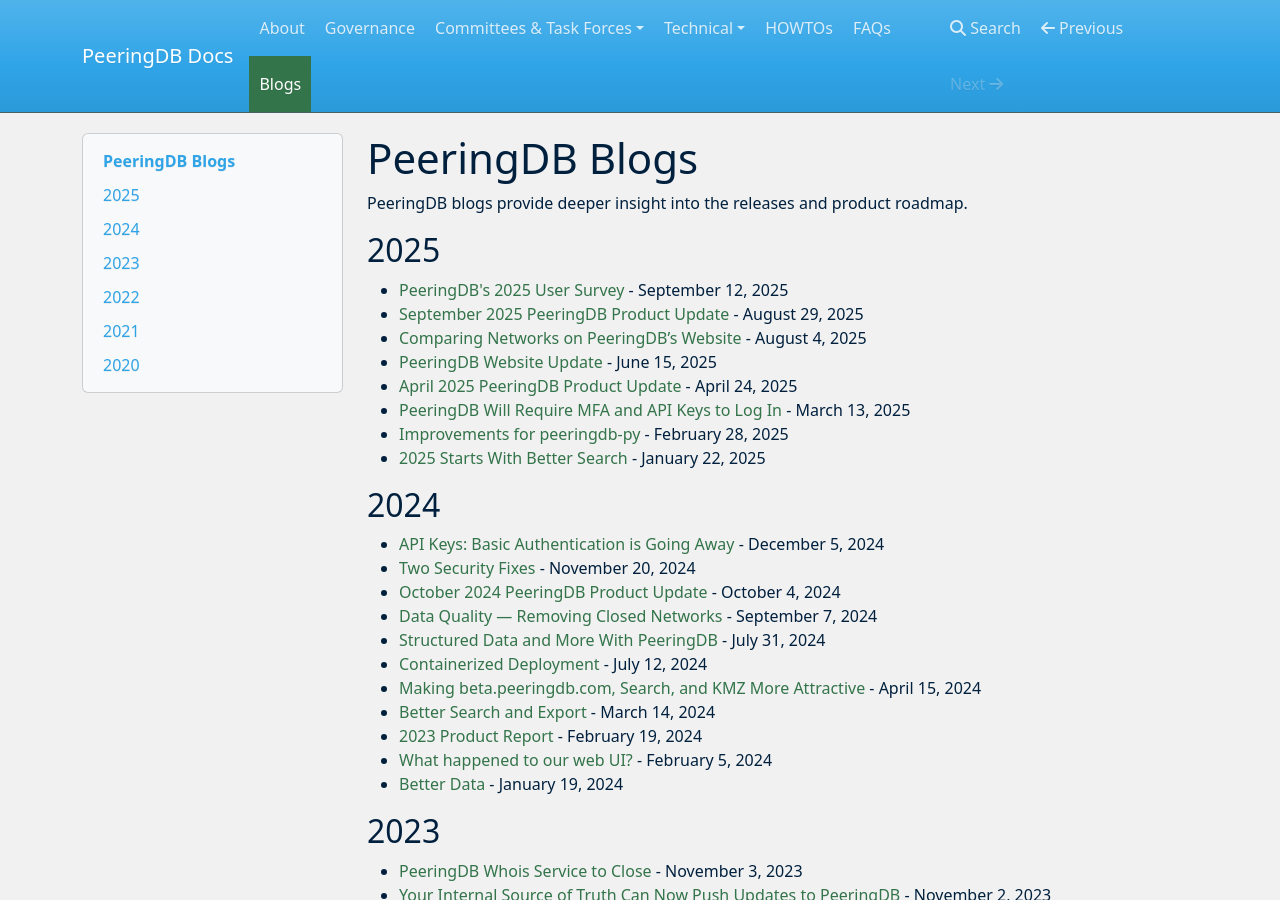
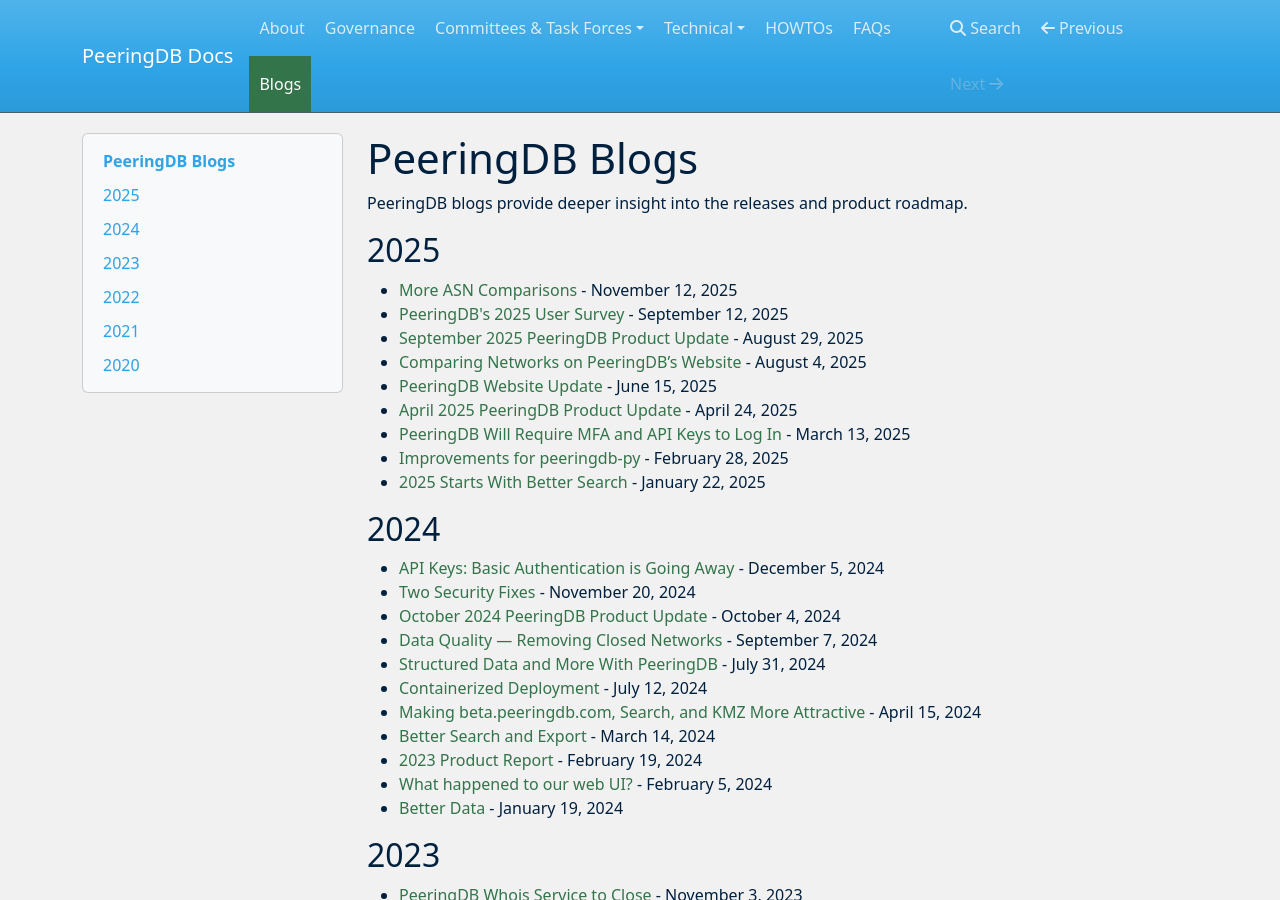
Before and after one commit to peeringdb/docs, an MkDocs documentation site: the page built from docs/blogs.md, in a window 1280 px wide and 900 px high. Built offline with MkDocs 1.6.1, drawn with Linux system fonts in a browser that asks for light colours; nearby versions of some CDN libraries.

Commit message:
Link 'More ASN Comparisons' blog.

```diff
--- a/docs/blogs.md
+++ b/docs/blogs.md
@@ -3,6 +3,7 @@
 PeeringDB blogs provide deeper insight into the releases and product roadmap.
 
 ## 2025
+- [More ASN Comparisons](blog/more_asn_comparisons.md) - November 12, 2025
 - [PeeringDB's 2025 User Survey](blog/peeringdb_2025_user_survey.md) - September 12, 2025
 - [September 2025 PeeringDB Product Update](blog/sep_2025_product_update.md) - August 29, 2025
 - [Comparing Networks on PeeringDB’s Website](blog/asn_comparison.md) - August 4, 2025
```
Also changed, not shown: docs/blog/more_asn_comparisons.md (+0 -2 lines).
